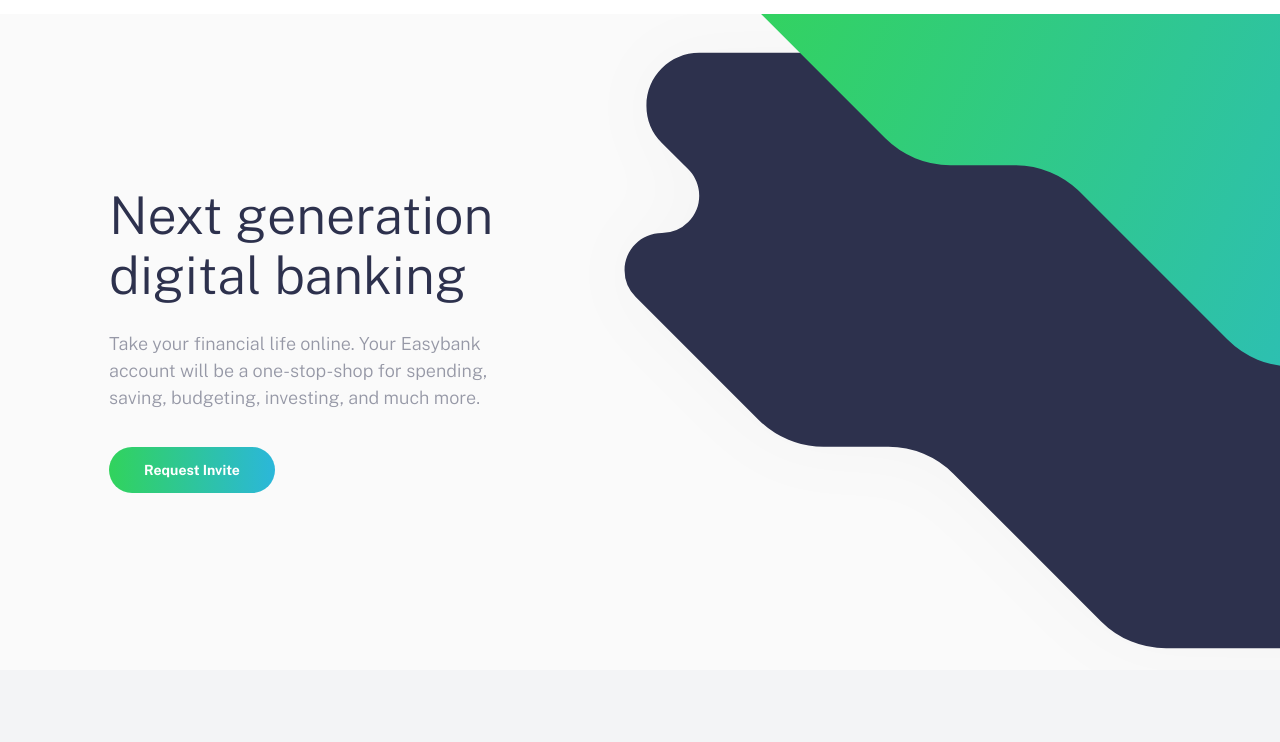
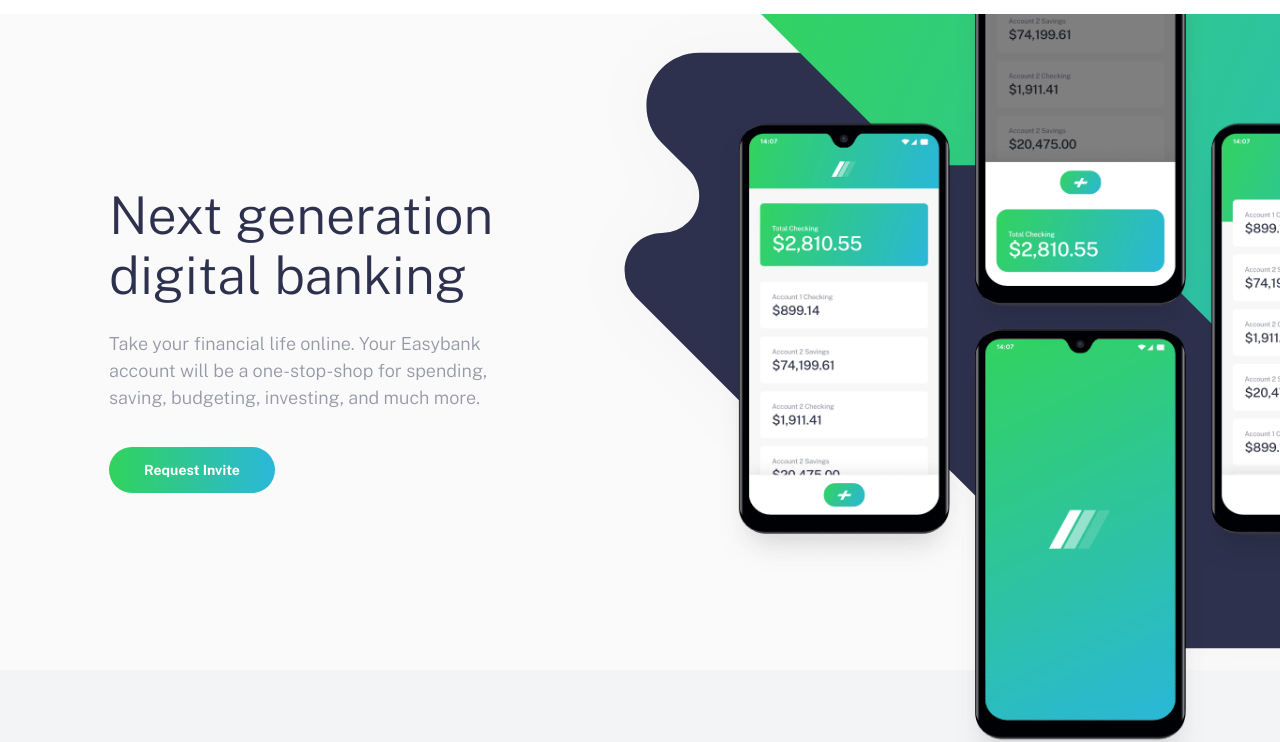
Before and after one commit to pyremell/Easybank-Landing-Page, a plain HTML site: page index.html in a window 1280 px wide. Shown: the part 66-808 px from the top of the page. Drawn offline with nearby package versions, Linux system fonts and the light colour scheme.

Commit message:
Update style.css

```diff
--- a/dist/style.css
+++ b/dist/style.css
@@ -450,7 +450,7 @@ button:hover::before, .button:hover::before {
   position: absolute;
   width: 100%;
   height: 100%;
-  background-image: url("images/image-mockups.png");
+  background-image: url("../images/image-mockups.png");
   background-size: 93%;
   background-repeat: no-repeat;
   background-position: center bottom;
@@ -466,7 +466,7 @@ button:hover::before, .button:hover::before {
   .hero__image::after {
     width: 120%;
     height: 122%;
-    background-image: url("images/image-mockups.png");
+    background-image: url("../images/image-mockups.png");
     background-size: 94%;
     background-position: center 150%;
     top: 0%;
```
